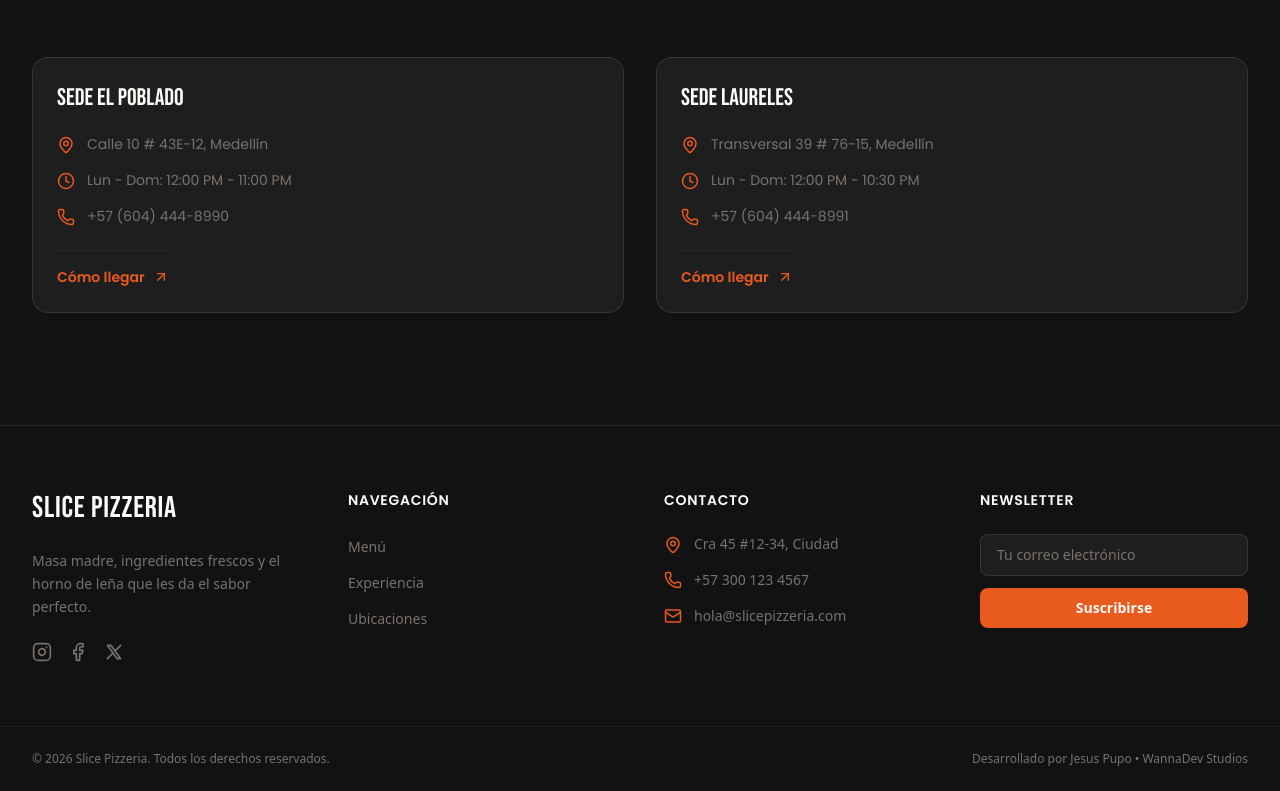
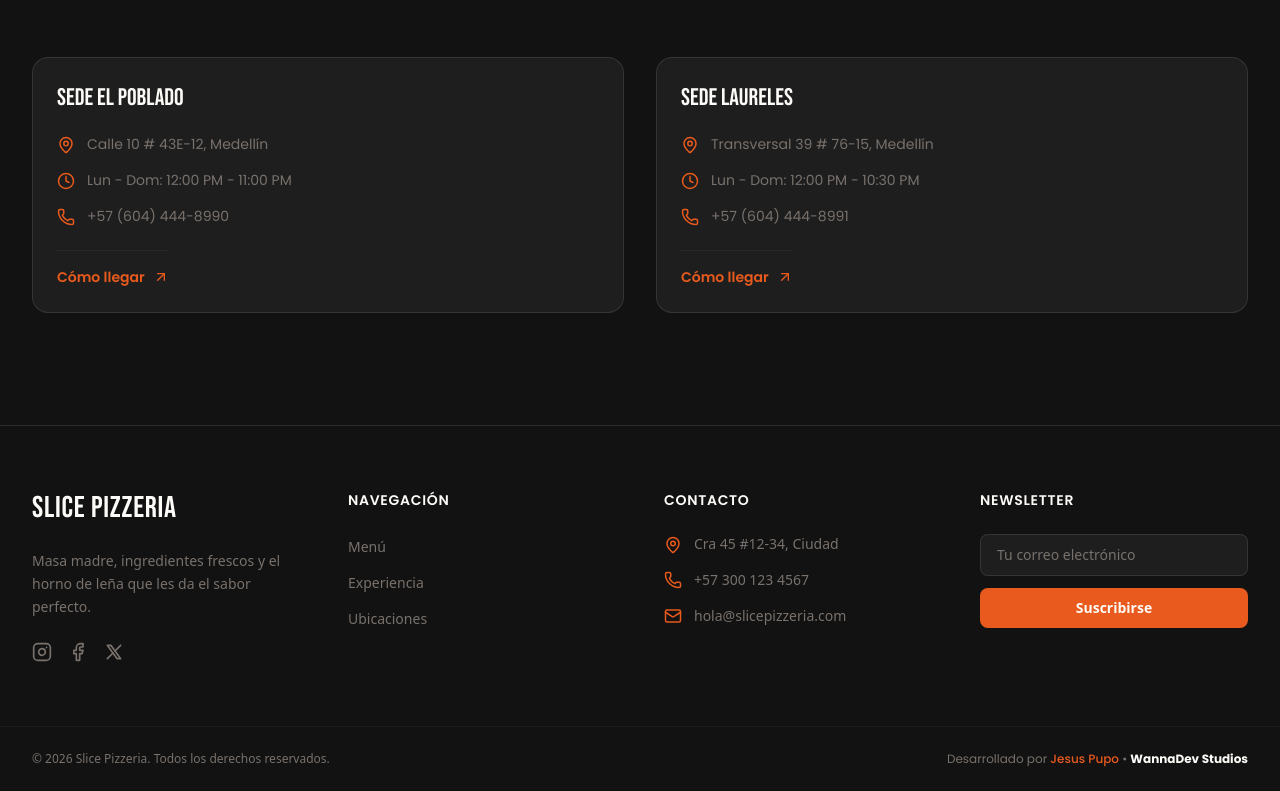
Before and after one commit to JesusPupo90/slice-pizzeria, a React (Vite) app: page / in a window 1280 px wide. Shown: the part 2880-3671 px from the top of the page. Built offline with nearby package versions, Linux system fonts and the light colour scheme.

Commit message:
feat: add Footer component with i18n support and custom credits

```diff
--- a/src/components/layout/Footer.jsx
+++ b/src/components/layout/Footer.jsx
@@ -131,7 +131,16 @@ export default function Footer() {
       <div className="border-t border-white/5">
         <div className="max-w-7xl mx-auto px-4 sm:px-6 lg:px-8 py-6 flex flex-col sm:flex-row justify-between items-center gap-2">
           <p className="text-text-muted text-xs">{t('footer.copyright')}</p>
-          <p className="text-text-muted text-xs">{t('footer.developedBy')}</p>
+          <p className="font-body text-xs text-text-muted">
+            {t('footer.developedBy')}{' '}
+            <span className="font-medium text-brand-primary">
+              {t('footer.developerName')}
+            </span>{' '}
+            •{' '}
+            <span className="font-bold text-text-light">
+              {t('footer.studioName')}
+            </span>
+          </p>
         </div>
       </div>
     </footer>
--- a/src/components/sections/ExperienceSection.jsx
+++ b/src/components/sections/ExperienceSection.jsx
@@ -37,7 +37,7 @@ export default function ExperienceSection() {
                     <h3 className="font-heading text-xl text-text-dark">
                       {t(`experience.points.${key}.title`)}
                     </h3>
-                    <p className="font-body text-sm text-texto-secundario mt-1">
+                    <p className="font-body text-sm text-text-muted mt-1">
                       {t(`experience.points.${key}.desc`)}
                     </p>
                   </div>
--- a/src/components/sections/Hero.jsx
+++ b/src/components/sections/Hero.jsx
@@ -23,7 +23,7 @@ export default function Hero() {
           </p>
           <a
             href="#menu"
-            className="mt-8 inline-block bg-brand-primary hover:bg-brand-primary-hover text-texto-oscuro font-heading text-xl px-8 py-4 rounded-lg transition-all duration-300 hover:shadow-xl hover:scale-[1.02] uppercase"
+            className="mt-8 inline-block bg-brand-primary hover:bg-brand-hover text-text-light font-heading text-xl px-8 py-4 rounded-lg transition-all duration-300 hover:shadow-xl hover:scale-[1.02] uppercase"
           >
             {t('hero.cta')}
           </a>
--- a/src/i18n/en.json
+++ b/src/i18n/en.json
@@ -64,7 +64,9 @@
     "newsletterPlaceholder": "Your email",
     "newsletterButton": "Subscribe",
     "copyright": "© 2026 Slice Pizzeria. All rights reserved.",
-    "developedBy": "Developed by Jesus Pupo • WannaDev Studios"
+    "developedBy": "Developed by",
+    "developerName": "Jesus Pupo",
+    "studioName": "WannaDev Studios"
   },
   "experience": {
     "title": "The Slice Experience",
--- a/src/i18n/es.json
+++ b/src/i18n/es.json
@@ -64,7 +64,9 @@
     "newsletterPlaceholder": "Tu correo electrónico",
     "newsletterButton": "Suscribirse",
     "copyright": "© 2026 Slice Pizzeria. Todos los derechos reservados.",
-    "developedBy": "Desarrollado por Jesus Pupo • WannaDev Studios"
+    "developedBy": "Desarrollado por",
+    "developerName": "Jesus Pupo",
+    "studioName": "WannaDev Studios"
   },
   "experience": {
     "title": "La Experiencia Slice",
--- a/tailwind.config.js
+++ b/tailwind.config.js
@@ -9,7 +9,6 @@ export default {
       colors: {
         brand: {
           primary: '#E85A1D',
-          'primary-hover': '#D1490F',
           hover: '#D1490F',
         },
         surface: {
@@ -22,16 +21,6 @@ export default {
           dark: '#121212',
           muted: '#78716C',
         },
-        fondo: {
-          'sec-1': '#2A080C',
-          'sec-2': '#121212',
-          'sec-3': '#FDFBF7',
-        },
-        texto: {
-          oscuro: '#FDFBF7',
-          claro: '#121212',
-          secundario: '#78716C',
-        },
       },
       fontFamily: {
         heading: ['"Bebas Neue"', 'Oswald', 'sans-serif'],
```
